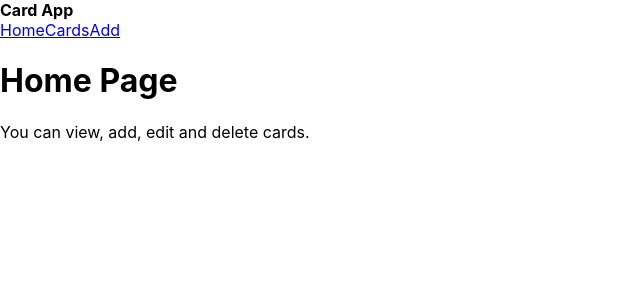
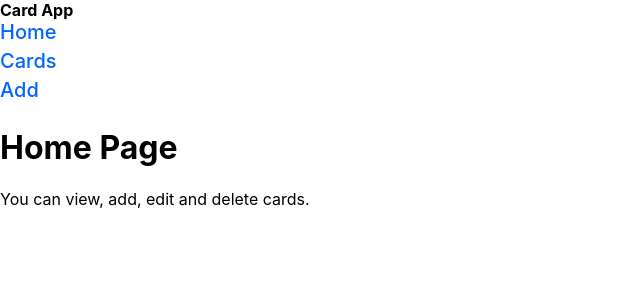
Before and after one commit to painghtetzan/cardapp, a React (Create React App) app in the folder card-app-starter-main/: page / in a window 1280 px wide. Shown: the top 300 px of the page, without its empty margins (0-640 px from the left). Built offline with nearby package versions, Linux system fonts and the light colour scheme; no server answers.

Commit message:
added some css

```diff
--- a/card-app-starter-main/src/App.css
+++ b/card-app-starter-main/src/App.css
@@ -7,3 +7,58 @@
   - buttons/forms
   - spacing and responsiveness
 */
+
+.container {
+  width: 90%;
+  max-width: 800px;
+  margin: 0 auto;
+}
+
+a {
+  color: #0066ff;
+}
+
+a:hover {
+  text-decoration: none;
+}
+
+nav a {
+  display: block;
+  font-size: 1.25rem;
+  color: #0066ff;
+  padding-bottom: 0.15em;
+  border-bottom: 2px solid transparent;
+  font-weight: 500;
+  text-decoration: none;
+}
+
+nav a:hover,
+.nav-active {
+  color: #67daaa;
+}
+
+input {
+  font-size: 1em;
+  margin-top: 0.35em;
+  display: block;
+  width: 100%;
+  padding: 0.5em;
+  border: 1px solid #dbdbdb;
+  border-radius: 3px;
+}
+
+input:focus {
+  outline-color: #5dabaa;
+}
+
+input[type="submit"] {
+  cursor: pointer;
+  color: #fff;
+  font-weight: bold;
+  padding: 0.65em 0;
+  background-color: #75bebd;
+  border: none;
+}
+input[type="submit"]:hover {
+  background-color: #5dabaa;
+}
```
